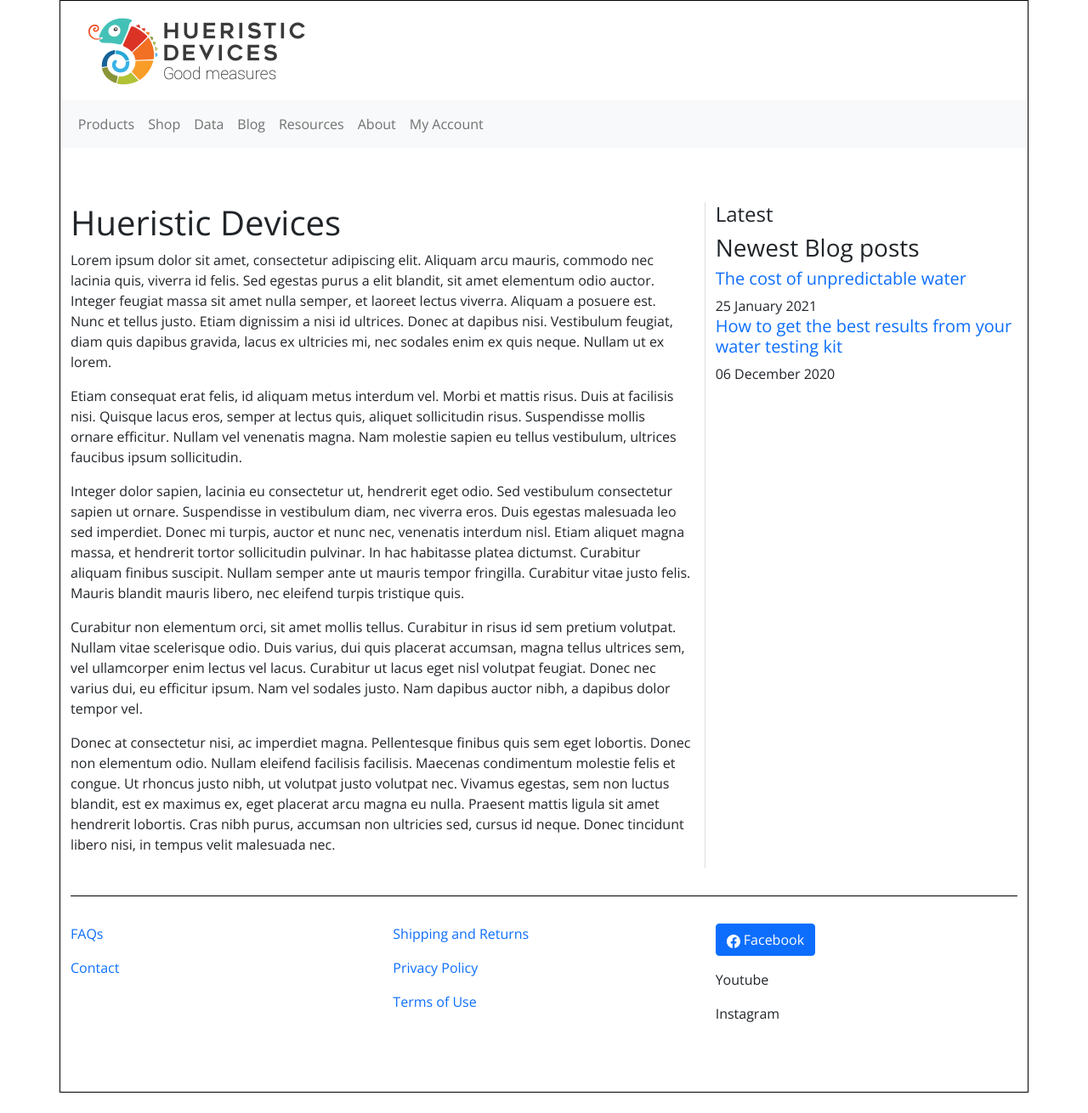
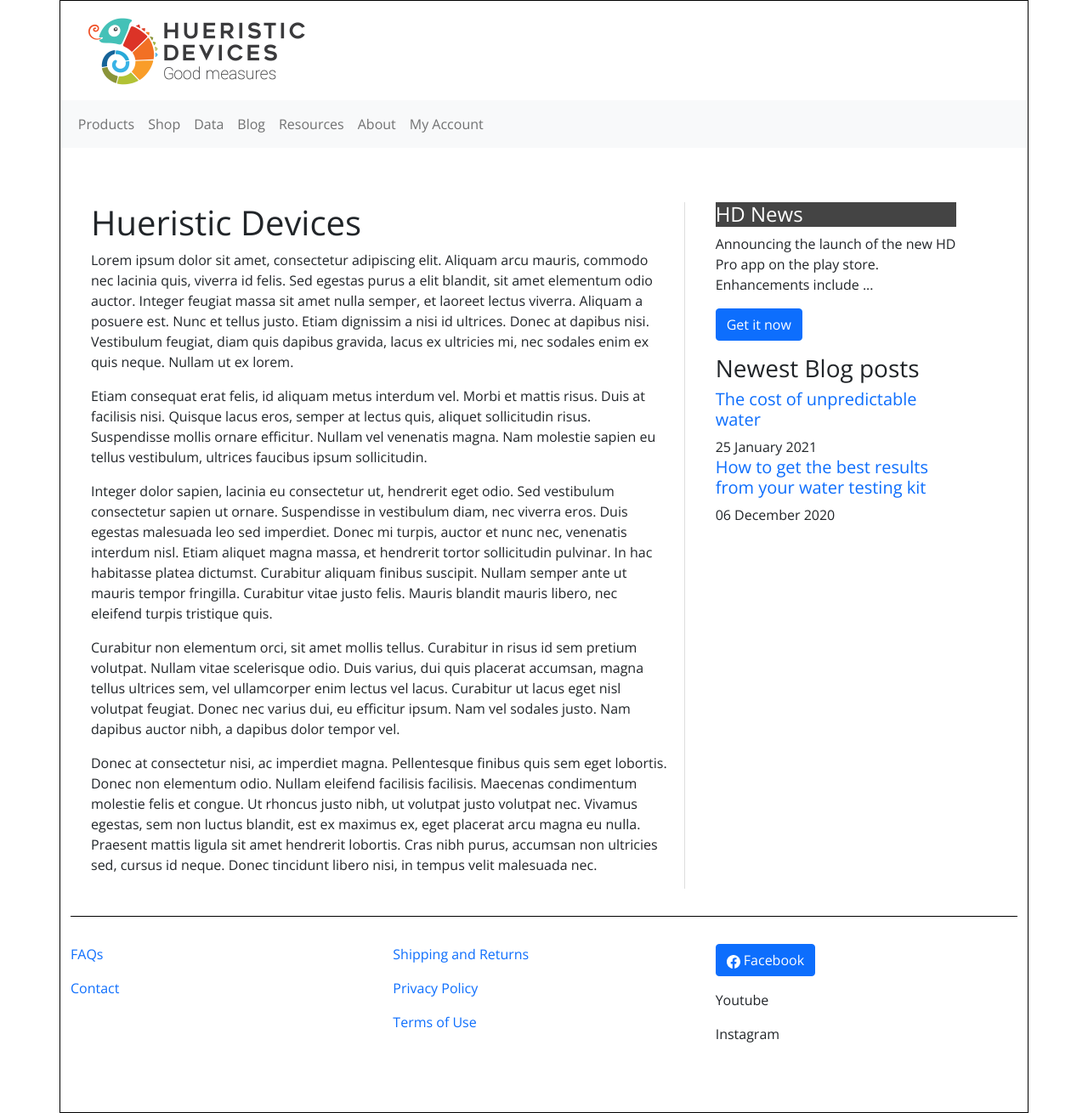
Before and after one commit to joannas97/staging, a Jekyll site: the page built from index.md, in a window 1280 px wide. Shown: the whole page at 85% size. Built offline with Jekyll 4.4.1, drawn with Linux system fonts in a browser that asks for light colours; before the commit the page ends 1286 px from its top, so only the background shows below that.

Commit message:
Added fluid containers

```diff
--- a/_includes/announcements.html
+++ b/_includes/announcements.html
@@ -1 +1,5 @@
-<h4>Latest</h4>
+<div class="container-fluid" id="announcements">
+<h4>HD News</h4>
+<p>Announcing the launch of the new HD Pro app on the play store. Enhancements include ...</p>
+<p><a href="#" class="btn btn-primary">Get it now</a></p>
+</div>
--- a/_layouts/default.html
+++ b/_layouts/default.html
@@ -47,7 +47,7 @@
                 </div>
               </nav>
             </div>
-            <div class="row article">
+            <div class="row article container-fluid">
                 <div class="col-md-8 main-article">
                     <article>
                         <h1>{{ page.title }}</h1>
@@ -57,6 +57,7 @@
 
                 <div class="col-md-4">
                     {% include announcements.html %}
+                    <div class="container-fluid">
                       <h3>Newest Blog posts</h3>
                       <div>
                         {% for post in site.posts limit:3%}
@@ -70,6 +71,7 @@
 
                           </article>
                         {% endfor %}
+                      </div>
                     </div>
                 </div>
 
--- a/styles/styles.css
+++ b/styles/styles.css
@@ -45,3 +45,8 @@ div.main-article {
     padding-right: 1em;
     border-right: 1px solid #ddd;
 }
+
+div#announcements h4 {
+    color: #fff;
+    background-color: #444;
+}
```
Also changed, not shown: _layouts/post.html (+2 -5 lines). Lines whose indentation alone changed are shown as unchanged.
